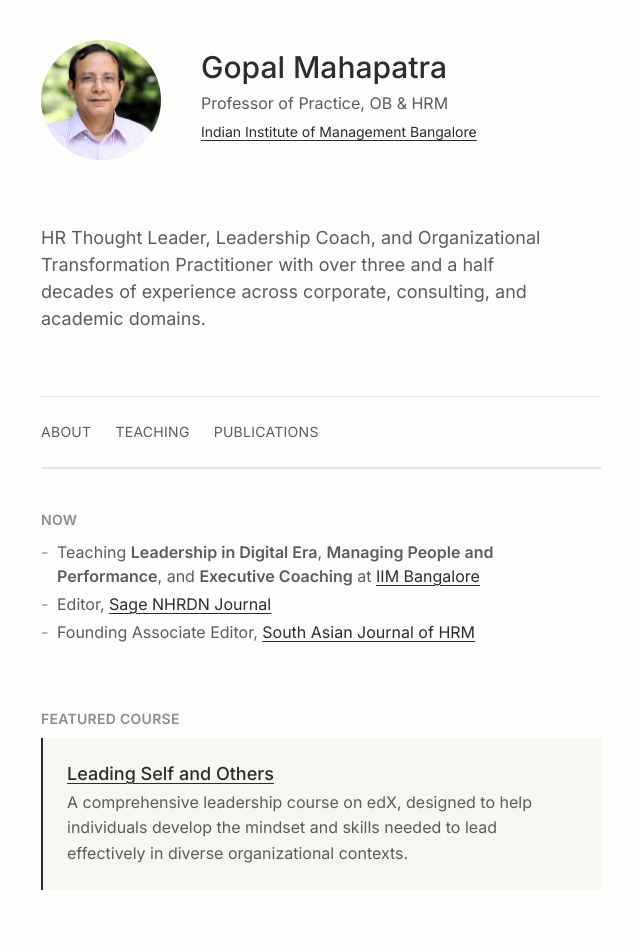
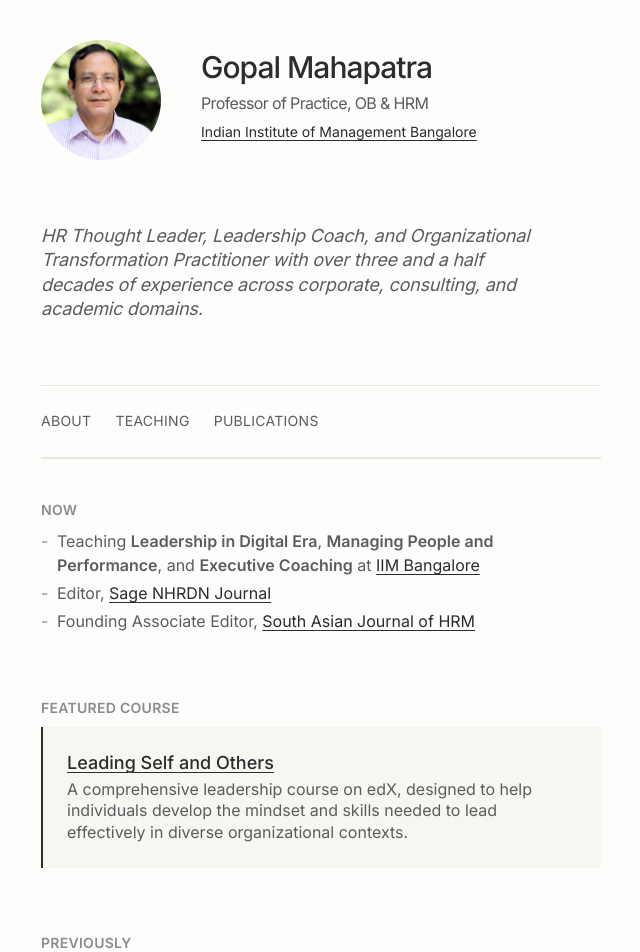
Before and after one commit to ChandanMahapatra/baba-site-test, a SvelteKit app: page / in a window 1280 px wide. Shown: the top 952 px of the page, without its empty margins (319-959 px from the left). Built offline with nearby package versions, Linux system fonts and the light colour scheme.

Commit message:
Refine homepage typography: spacing, italics, and line-heights

```diff
--- a/src/routes/+page.svelte
+++ b/src/routes/+page.svelte
@@ -181,12 +181,14 @@
 		font-size: var(--text-3xl);
 		font-weight: 500;
 		margin-bottom: var(--space-xs);
+		letter-spacing: -1px;
 	}
 
 	.header__title {
 		font-size: var(--text-base);
 		color: var(--color-text-muted);
 		margin-bottom: var(--space-xs);
+		letter-spacing: -0.64px;
 	}
 
 	.header__institution {
@@ -196,9 +198,11 @@
 
 	.about {
 		font-size: var(--text-lg);
-		line-height: 1.5;
+		line-height: 135%;
 		color: var(--color-text-muted);
 		max-width: 32rem;
+		letter-spacing: -0.2px;
+		font-style: italic;
 	}
 
 	.nav {
@@ -254,7 +258,7 @@
 	.featured-card__description {
 		font-size: var(--text-base);
 		color: var(--color-text-muted);
-		line-height: var(--line-normal);
+		line-height: 135%;
 		max-width: 32rem;
 	}
 
```
